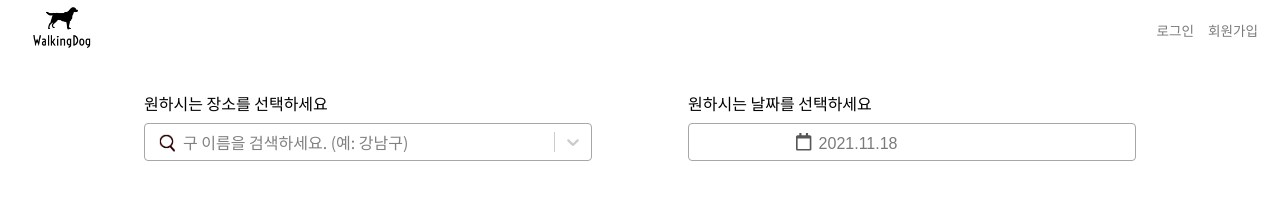
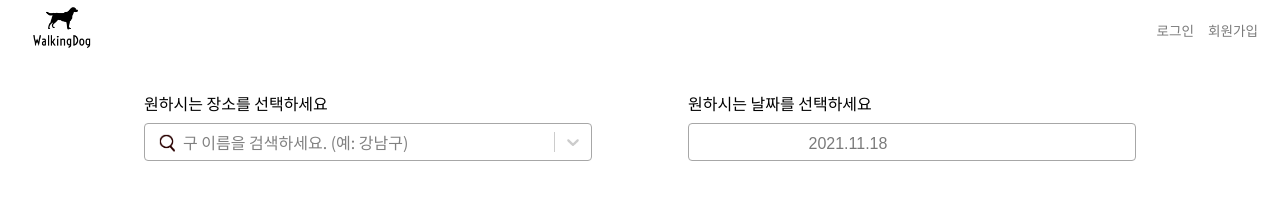
Before and after one commit to TTurbo0824/OurPet, a React (Create React App) app in the folder client/: page / in a window 1280 px wide. Shown: the top 212 px of the page. Built offline with nearby package versions, Linux system fonts and the light colour scheme.

Commit message:
modify: Datepicker CSS

```diff
--- a/client/src/pages/Dogwalker/DateSelector.jsx
+++ b/client/src/pages/Dogwalker/DateSelector.jsx
@@ -1,20 +1,23 @@
-import React, { useState } from 'react';
+import { useState } from 'react';
+import styled from 'styled-components';
+import DatePicker from 'react-datepicker';
+import 'react-datepicker/dist/react-datepicker.css';
+import { Colors } from '../../components/utils/_var';
+import { media } from '../../components/utils/_media';
 import { FontAwesomeIcon } from '@fortawesome/react-fontawesome';
-import { faCalendar } from '@fortawesome/free-regular-svg-icons';
-import DatePicker from 'react-datepicker';
-import { Colors } from '../../components/utils/_var';
-import styled from 'styled-components';
+import { faChevronLeft, faChevronRight } from '@fortawesome/free-solid-svg-icons';
+import { ko } from 'date-fns/esm/locale';
 
 const DatePickerWrapper = styled.div`
   input {
     border: none;
     width: 100%;
-    margin: 0 0.4rem 0.25rem;
     color: ${Colors.gray};
     font-size: 1rem;
+    /* background-color: lightseagreen; */
   }
   .description {
-    margin-bottom: .8rem;
+    margin-bottom: 0.8rem;
   }
 `;
 
@@ -24,10 +27,27 @@ const DateContainer = styled.div`
   align-items: center;
   width: 100%;
   height: 2.35rem;
-  padding: 0 0.4rem;
+  padding: 0 0.7rem;
   background-color: white;
   border: 1px solid ${Colors.lightGray};
   border-radius: 4px;
+  .date-customheader {
+    display: flex;
+    justify-content: center;
+    margin: .5rem auto;
+  }
+  .nav-button {
+    border: none;
+    background-color: white;
+    cursor: pointer;
+  }
+  .nav-icon {
+    margin: 0 1.5rem;
+  }
+  .custom-heading {
+    font-size: .9rem;
+    font-weight: bold;
+  }
 `;
 
 function DateSelector ({ requestOptions, setRequestOptions }) {
@@ -42,13 +62,41 @@ function DateSelector ({ requestOptions, setRequestOptions }) {
     <DatePickerWrapper>
       <div className='description'>언제 산책을 원하시나요?</div>
       <DateContainer>
-        <FontAwesomeIcon icon={faCalendar} color={Colors.darkGray} size='1x' />
         <DatePicker
+          locale={ko}
+          showPopperArrow={false}
           selected={startDate}
           dateFormat='yyyy.MM.dd'
           onSelect={(date) => setStartDate(date)}
           onChange={(date) => dateSelected(date)}
           minDate={new Date()}
+          renderCustomHeader={({
+            date,
+            decreaseMonth,
+            increaseMonth,
+            prevMonthButtonDisabled,
+            nextMonthButtonDisabled
+          }) => (
+            <div className='date-customheader'>
+              <button
+                className='nav-button'
+                onClick={decreaseMonth}
+                disabled={prevMonthButtonDisabled}
+              >
+                <FontAwesomeIcon className='nav-icon' icon={faChevronLeft} size='1x' />
+              </button>
+              <div className='custom-heading'>
+                {date.getFullYear()}년 {date.getMonth() + 1}월
+              </div>
+              <button
+                className='nav-button'
+                onClick={increaseMonth}
+                disabled={nextMonthButtonDisabled}
+              >
+                <FontAwesomeIcon className='nav-icon' icon={faChevronRight} size='1x' />
+              </button>
+            </div>
+          )}
         />
       </DateContainer>
     </DatePickerWrapper>
--- a/client/src/pages/Mainpage/DateSelector.jsx
+++ b/client/src/pages/Mainpage/DateSelector.jsx
@@ -1,30 +1,46 @@
 import { useState } from 'react';
 import styled from 'styled-components';
-import { FontAwesomeIcon } from '@fortawesome/react-fontawesome';
-import { faCalendar } from '@fortawesome/free-regular-svg-icons';
 import DatePicker from 'react-datepicker';
 import 'react-datepicker/dist/react-datepicker.css';
 import { Colors } from '../../components/utils/_var';
 import { media } from '../../components/utils/_media';
+import { FontAwesomeIcon } from '@fortawesome/react-fontawesome';
+import { faChevronLeft, faChevronRight } from '@fortawesome/free-solid-svg-icons';
+import { ko } from 'date-fns/esm/locale';
 
 const DateContainer = styled.div`
   display: flex;
   justify-content: center;
   align-items: center;
-  /* width: 21rem; */
   width: 80%;
   ${media.tablet`width: 21rem;`}
   ${media.laptop`width: 28rem;`}
   height: 2.35rem;
-  padding: 0 1rem;
+  padding: 0 0.7rem;
   font-size: 1.1rem;
   background-color: white;
   border: 1px solid ${Colors.mediumGray};
   border-radius: 4px;
-
   input {
     font-size: 1rem;
     color: ${Colors.gray};
+  }
+  .date-customheader {
+    display: flex;
+    justify-content: center;
+    margin: .5rem auto;
+  }
+  .nav-button {
+    border: none;
+    background-color: white;
+    cursor: pointer;
+  }
+  .nav-icon {
+    margin: 0 1.5rem;
+  }
+  .custom-heading {
+    font-size: .9rem;
+    font-weight: bold;
   }
 `;
 
@@ -33,16 +49,32 @@ function DateSelector () {
 
   return (
     <DateContainer>
-      <FontAwesomeIcon
-        style={{ marginRight: '.3rem' }}
-        icon={faCalendar}
-        color={Colors.darkGray}
-        size='1x'
-      />
       <DatePicker
+        locale={ko}
+        showPopperArrow={false}
         selected={startDate}
         dateFormat='yyyy.MM.dd'
         onChange={(date) => setStartDate(date)}
+        minDate={new Date()}
+        renderCustomHeader={({
+          date,
+          decreaseMonth,
+          increaseMonth,
+          prevMonthButtonDisabled,
+          nextMonthButtonDisabled
+        }) => (
+          <div className='date-customheader'>
+            <button className='nav-button' onClick={decreaseMonth} disabled={prevMonthButtonDisabled}>
+              <FontAwesomeIcon className='nav-icon' icon={faChevronLeft} size='1x' />
+            </button>
+            <div className='custom-heading'>
+              {date.getFullYear()}년 {date.getMonth() + 1}월
+            </div>
+            <button className='nav-button' onClick={increaseMonth} disabled={nextMonthButtonDisabled}>
+              <FontAwesomeIcon className='nav-icon' icon={faChevronRight} size='1x' />
+            </button>
+          </div>
+        )}
       />
     </DateContainer>
   );
```
